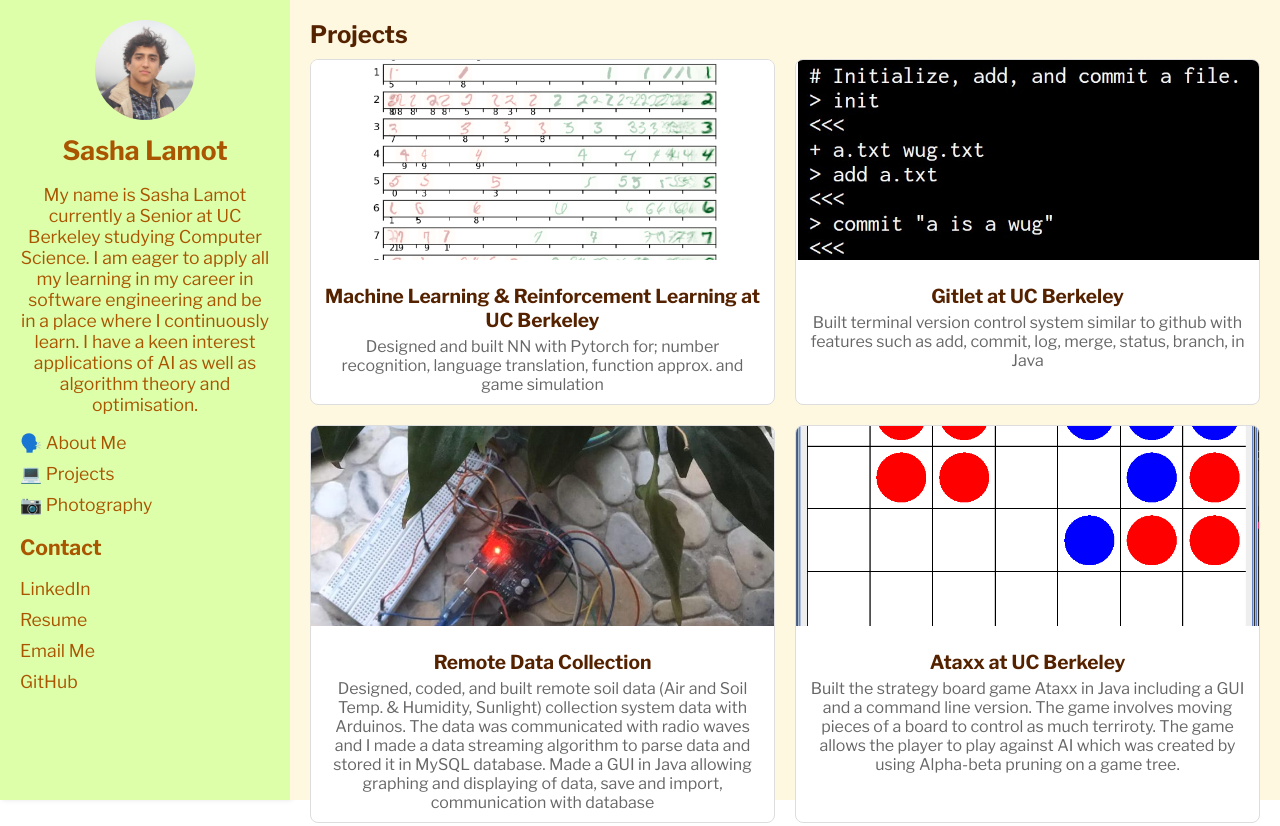
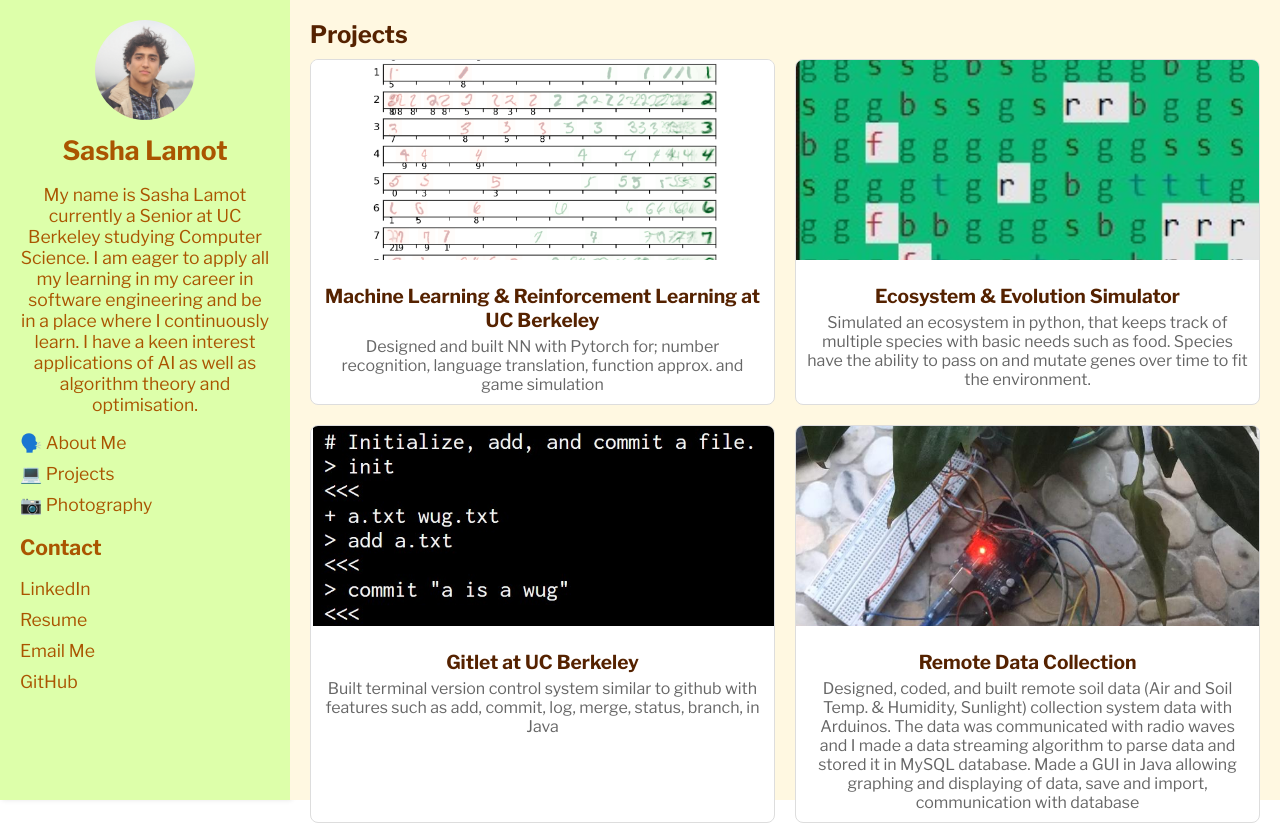
Before and after one commit to sashalmt/sashalmt.github.io, a plain HTML site: page index.html in a window 1280 px wide. Shown: the top 826 px of the page. Drawn offline with nearby package versions, Linux system fonts and the light colour scheme.

Commit message:
Added ecosystem

```diff
--- a/index.html
+++ b/index.html
@@ -45,6 +45,17 @@
                           </p>
                     </div>
                 </div>
+
+                <div class="project-item">
+                    <img src="images/project6-image.jpg" alt="Project 6">
+                    <div class="project-description">
+                        <h3><a href="https://github.com/sashalmt/ecosystem" target="_blank">Ecosystem & Evolution Simulator</a></h3>
+                        <p>Simulated an ecosystem in python, that keeps track of multiple species with basic needs such as food. Species have the ability to pass on and mutate genes over time to fit the environment.
+                          </p>
+                    </div>
+                </div>
+
+
                 <!-- Repeat similar blocks for other projects -->
                 <div class="project-item">
                     <img src="images/project2-image.jpg" alt="Project 2">
```
Also changed, not shown: images/project6-image.jpg (added).
